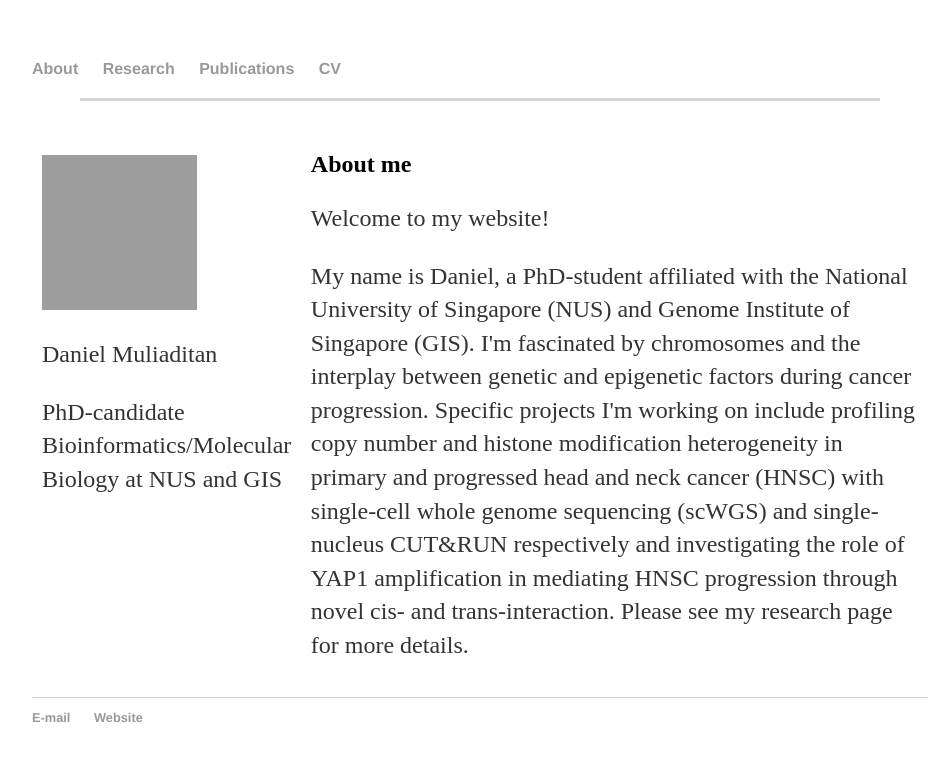
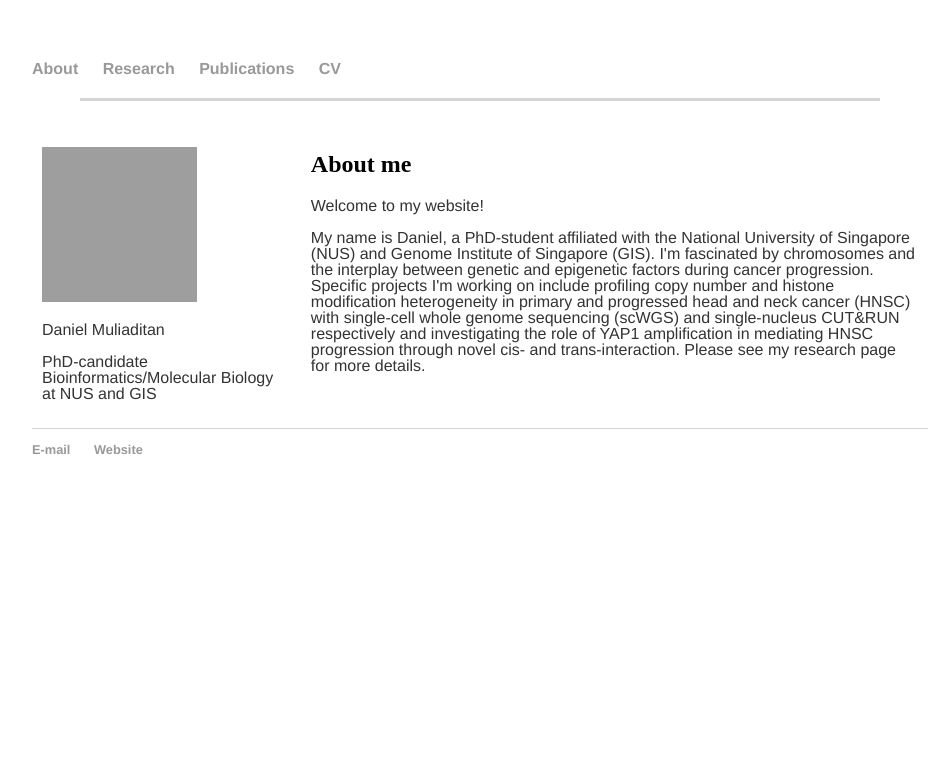
Before and after one commit to dmuliaditan/dmuliaditan.github.io, a Jekyll site: the page index.html, which Jekyll copies as it is, in a window 1280 px wide. Shown: the top 761 px of the page, without its empty margins (160-1106 px from the left). Built offline with Jekyll 4.4.1, drawn with Linux system fonts in a browser that asks for light colours; grey boxes are pictures that could not be loaded.

Commit message:
Update main.css

```diff
--- a/css/main.css
+++ b/css/main.css
@@ -33,8 +33,9 @@
     font-family:'Helvetica', 'Arial', 'Sans-Serif';
 }
 p {
-    font-size: 1.5em;
-    line-height: 1.4em;
+    font-size: 1em;
+    font-family:'Helvetica', 'Arial', 'Sans-Serif';
+    line-height: 1em;
     color: #333;
 }
 footer {
```
